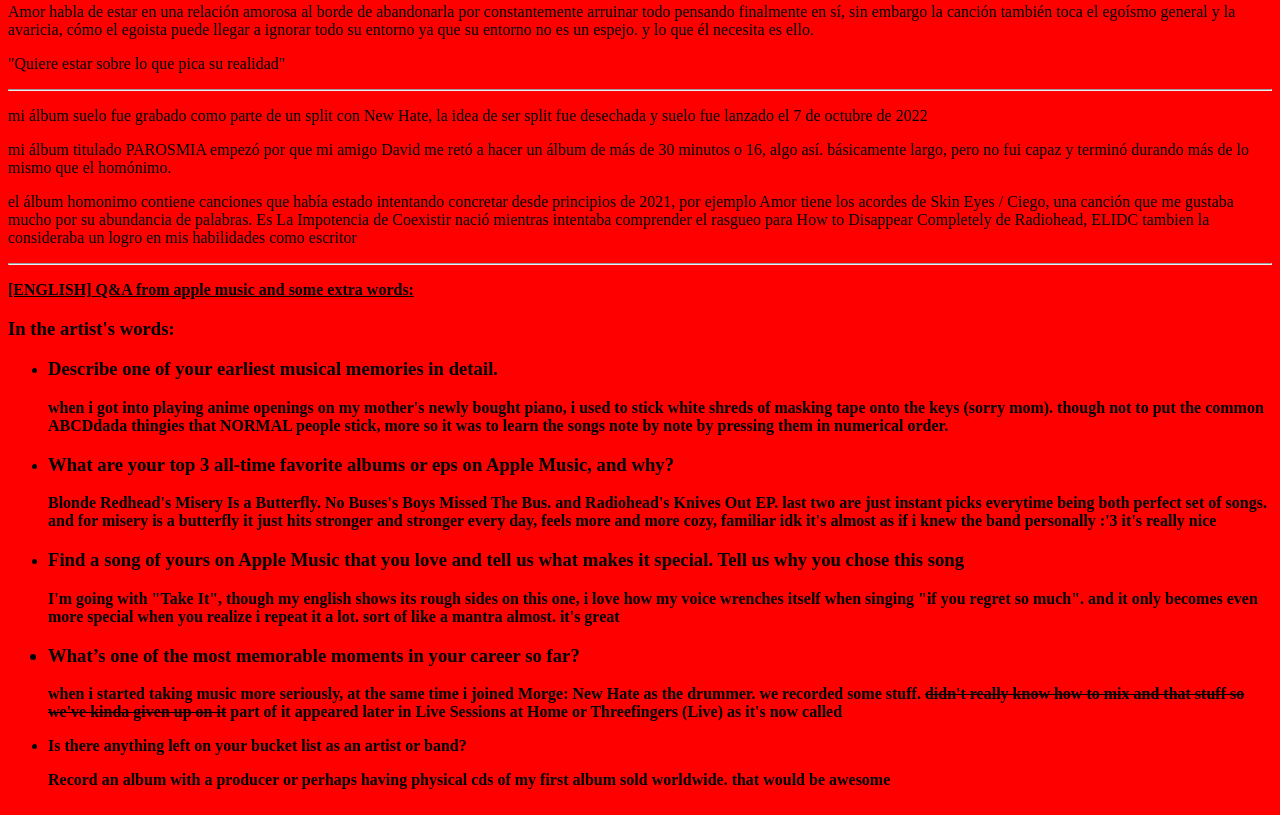
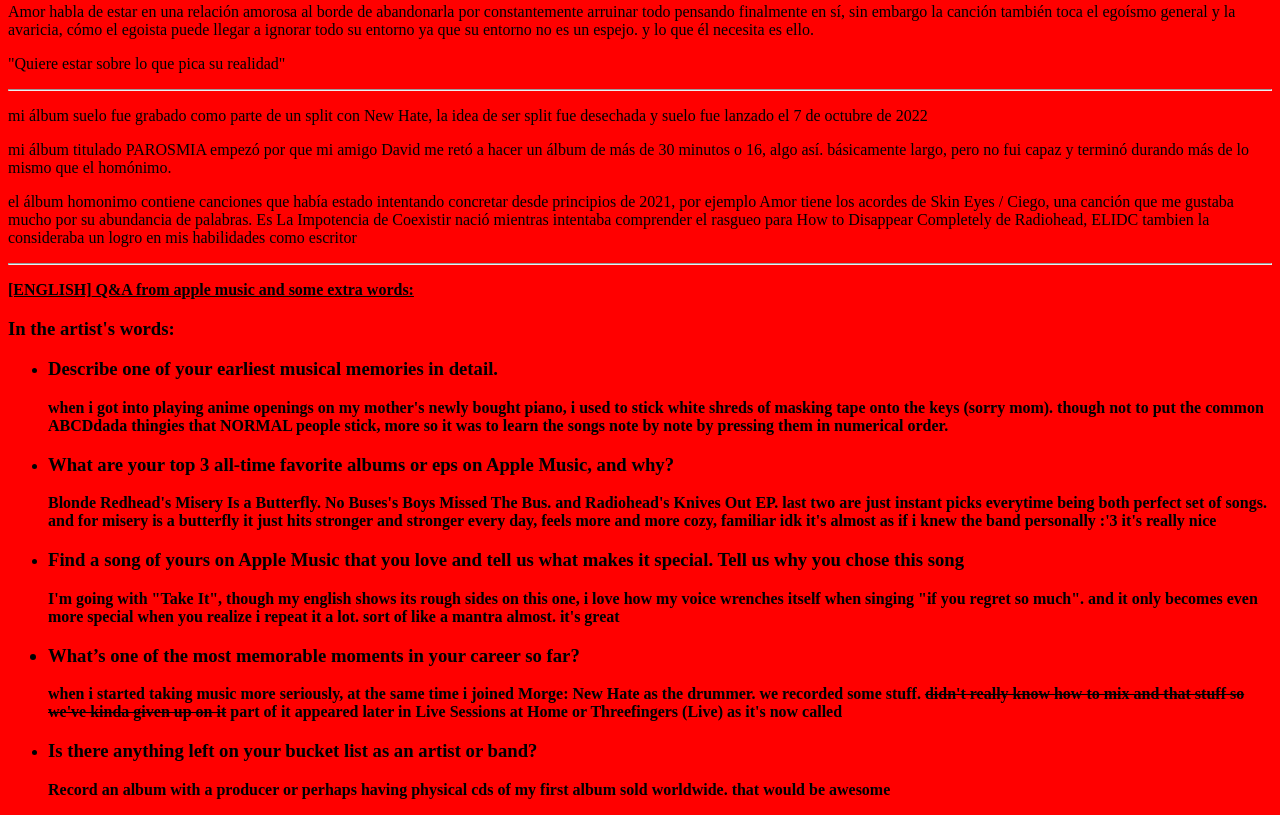
Before and after one commit to apaltado/apaltado, a plain HTML site: page index.html in a window 1280 px wide. Shown: the part 499-1314 px from the top of the page. Drawn offline with Linux system fonts and the light colour scheme.

Commit message:
fixed last paragraph font size

```diff
--- a/index.html
+++ b/index.html
@@ -46,7 +46,7 @@
         </p> when i started taking music more seriously, at the same time i joined Morge: New Hate as the drummer. we recorded some stuff. <del>didn't really know how to mix and that stuff so we've kinda given up on it</del> part of it appeared later in Live Sessions at Home or Threefingers (Live) as it's now called
 
        <li>
-           <p>Is there anything left on your bucket list as an artist or band?</p>
+           <p><h3>Is there anything left on your bucket list as an artist or band?</h3></p>
 
 
         Record an album with a producer or perhaps having physical cds of my first album sold worldwide. that would be awesome </p>
```
